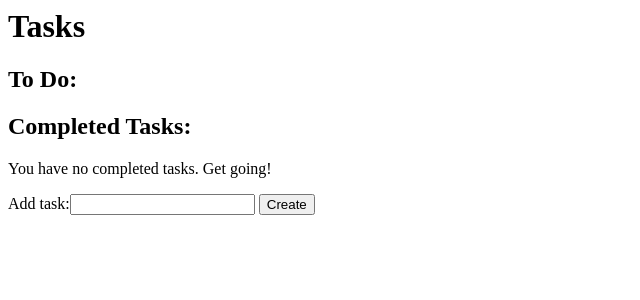
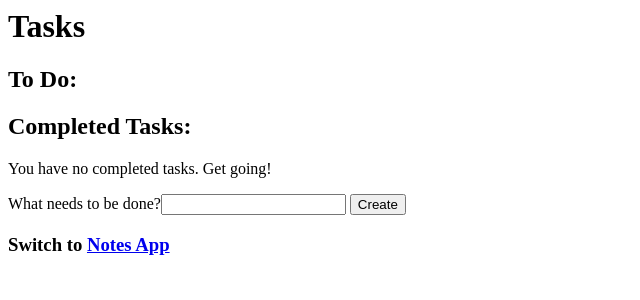
Before and after one commit to storrer/todoproject, a Django app: page /todo/ in a window 1280 px wide. Shown: the top 300 px of the page, without its empty margins (0-640 px from the left). Run offline with Django 3.2, Linux system fonts and the light colour scheme; data that the repository does not hold is empty.

Commit message:
Update templates with links between notes and tasks

```diff
--- a/todo/forms.py
+++ b/todo/forms.py
@@ -1,7 +1,7 @@
 from django import forms
 
 class TaskForm(forms.Form):
-    description = forms.CharField(label='Add task', max_length=255)
+    description = forms.CharField(label='What needs to be done?', max_length=255)
 
 class NoteForm(forms.Form):
     text = forms.CharField(label='Add note:', max_length=255)
--- a/todo/templates/detail.html
+++ b/todo/templates/detail.html
@@ -14,3 +14,5 @@
         <input type="submit" name="complete" value="Mark Complete" />
     {% endif %}
 </form>
+{% comment %} Link to return to Todo List without saving changes {% endcomment %}
+<a href="{% url 'todo_list' %}">Cancel Changes and return to Todo List</a>
--- a/todo/templates/list.html
+++ b/todo/templates/list.html
@@ -32,3 +32,5 @@
     {{ form }}
     <input type="submit" name="create" value="Create" />
 </form>
+<h3>Switch to <a href="{% url 'notes' %}">Notes App</a>
+</h3>
--- a/todo/templates/notes.html
+++ b/todo/templates/notes.html
@@ -12,3 +12,7 @@
     {{ form }}
     <input type="submit" name="add_note" value="Add Note" />
 </form>
+
+{% comment %} Link to Todo App page {% endcomment %}
+<h3>Switch to <a href="{% url 'todo_list' %}">Todo List</a>
+</h3>
```
